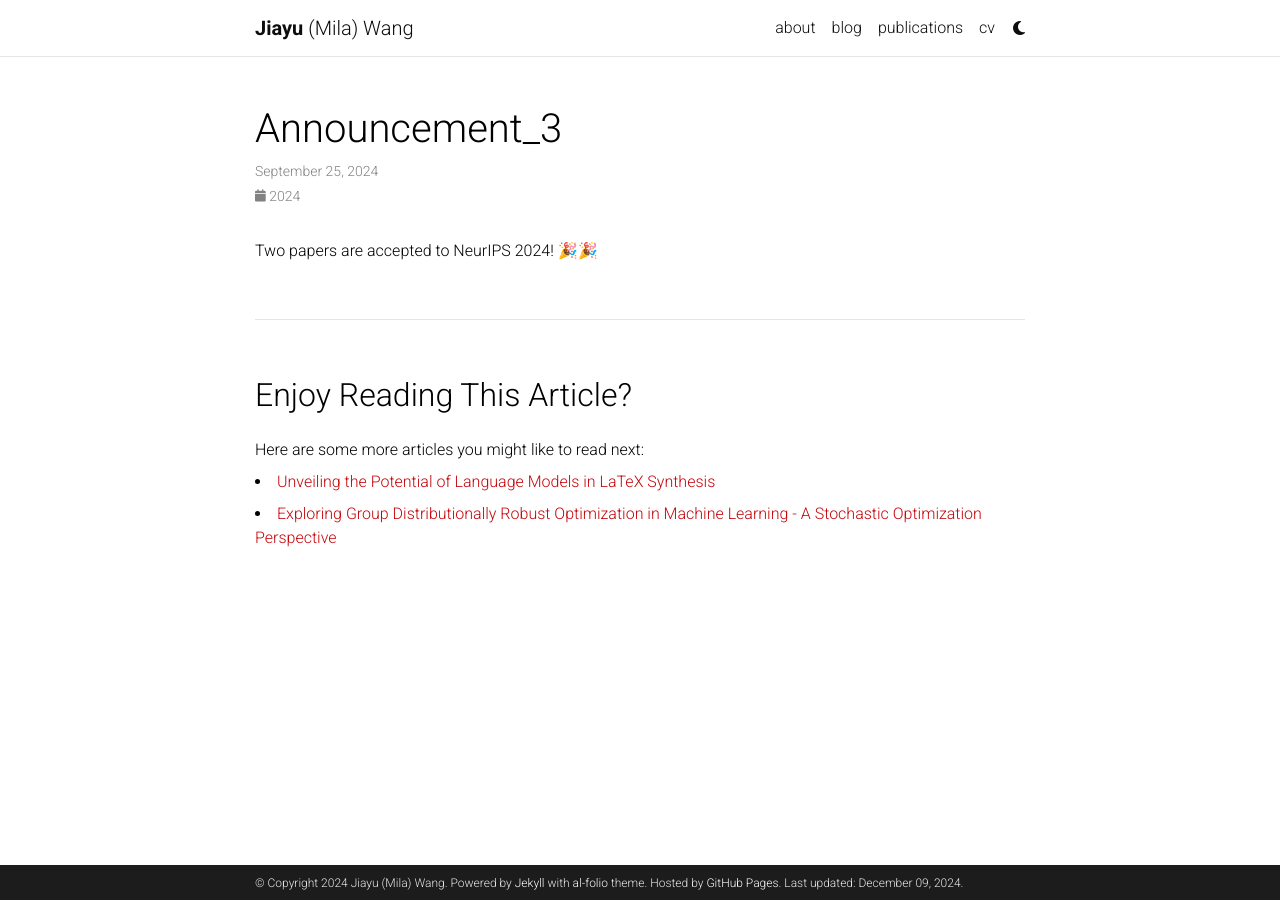
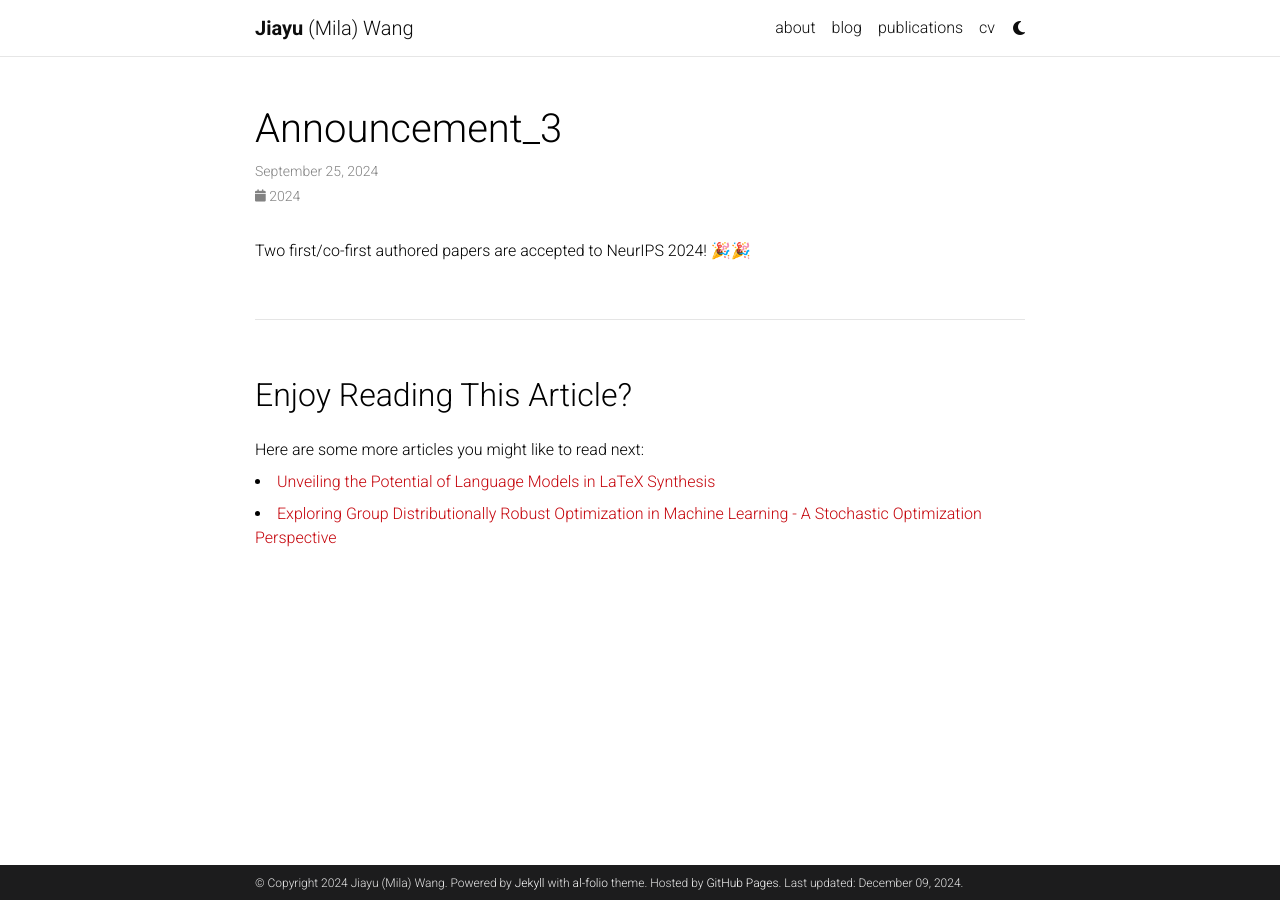
Before and after one commit to jiayuww/jiayuww.github.io, a Jekyll site: the page built from _news/announcement_3.md, in a window 1280 px wide. Built offline with Jekyll 4.4.1, drawn with Linux system fonts in a browser that asks for light colours; comment, search, counter and statistics services are not loaded; a style sheet for code colours, icons or effects is not loaded.

Commit message:
update paper link, news

```diff
--- a/_bibliography/papers.bib
+++ b/_bibliography/papers.bib
@@ -11,6 +11,8 @@
 selected={true},
 paper={https://arxiv.org/abs/2406.14852},
 code={https://github.com/jiayuww/SpatialEval},
+poster={spatialEval_poster_1205.pdf},
+talk={https://neurips.cc/virtual/2024/poster/94371},
 show_all_authors={true}
 }
 
@@ -24,5 +26,6 @@
 selected={true},
 paper={https://arxiv.org/abs/2405.21047},
 code={https://github.com/ebmoon/transformers-GAD},
+talk={https://neurips.cc/virtual/2024/poster/96599},
 show_all_authors={true}
 }
--- a/_layouts/bib.html
+++ b/_layouts/bib.html
@@ -195,8 +195,8 @@
           {%- if entry.website %}
             <a href="{{ entry.website }}" class="btn btn-sm z-depth-0" role="button">Website</a>
           {%- endif %}
-          {% if entry.video %}
-            <a href="{{ entry.video }}" class="btn btn-sm z-depth-0" role="button">Video</a>
+          {% if entry.talk %}
+            <a href="{{ entry.talk }}" class="btn btn-sm z-depth-0" role="button">Talk</a>
           {% endif %}
           </div>
           {% if site.badges %}
--- a/_news/announcement_3.md
+++ b/_news/announcement_3.md
@@ -5,4 +5,4 @@
 related_posts: true
 ---
 
-Two papers are accepted to NeurIPS 2024! 🎉🎉
+Two first/co-first authored papers are accepted to NeurIPS 2024! 🎉🎉
```
Also changed, not shown: _news/announcement_4.md (added, +15 -0 lines), 1 other file.
